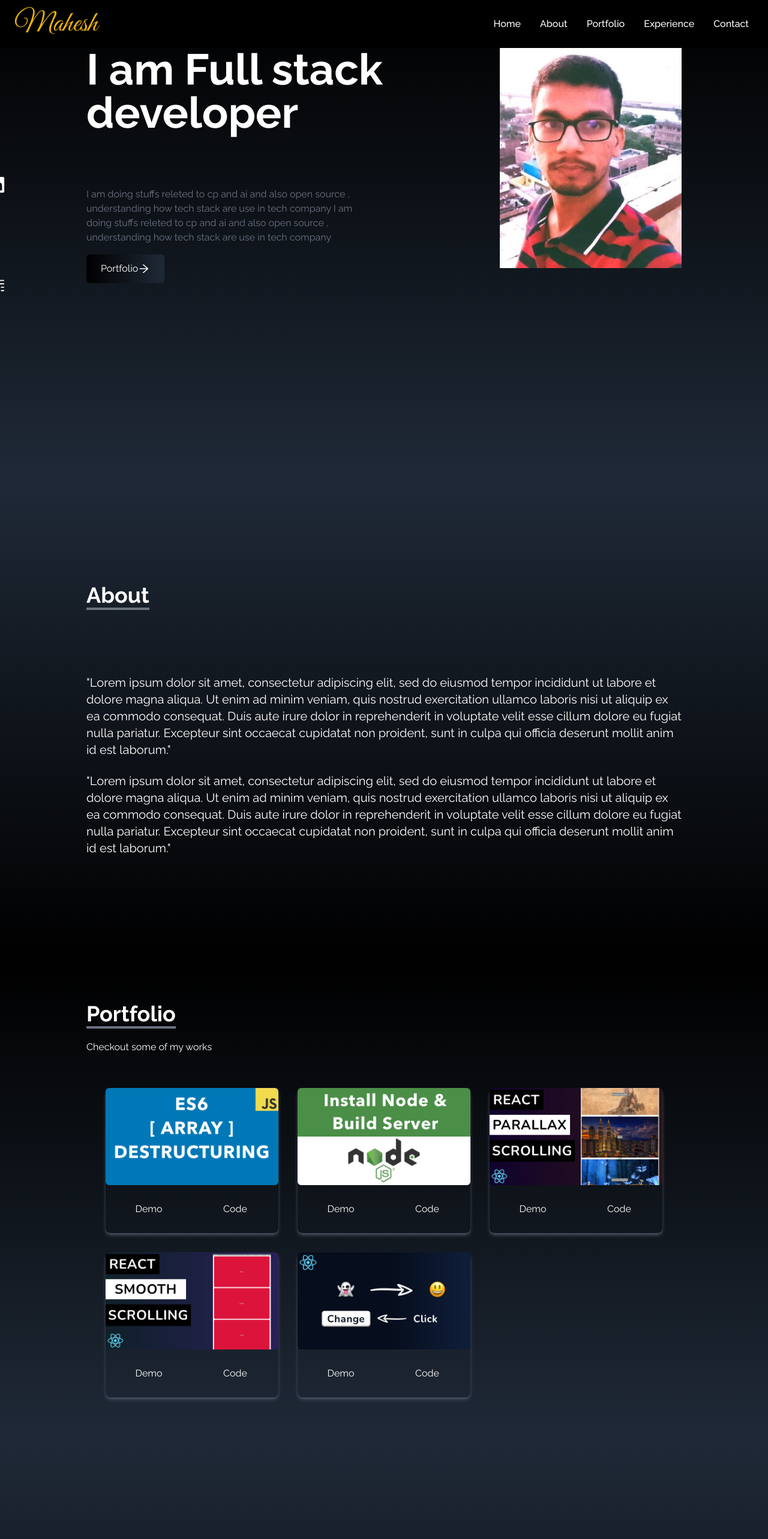
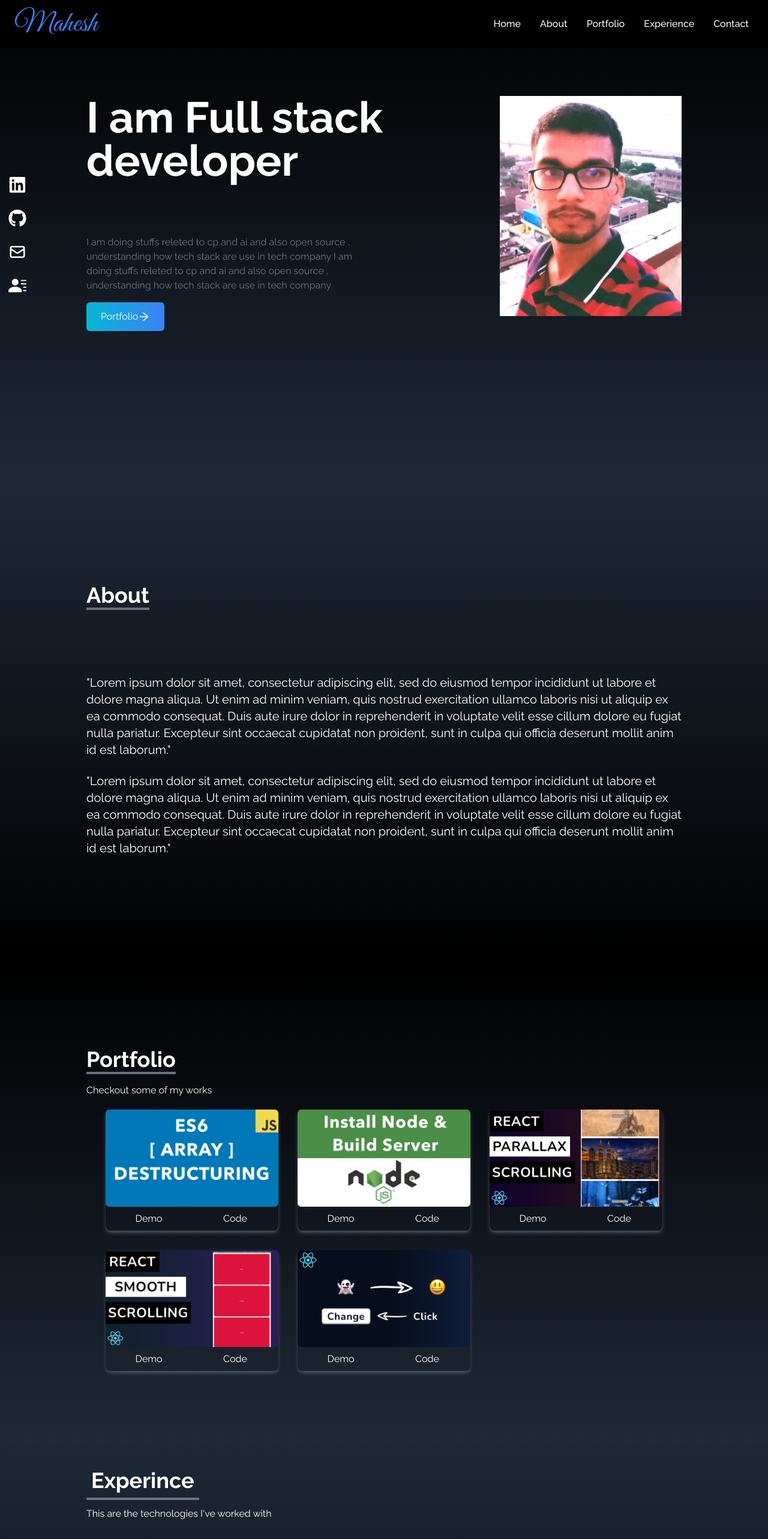
Before and after one commit to pedestrian110/MaheshPortfolio, a React (Create React App) app: page / in a window 1280 px wide. Shown: the top 2566 px of the page at 60% size. Built offline with nearby package versions, Linux system fonts and the light colour scheme.

Commit message:
Fixed overlapping issue

```diff
--- a/src/App.js
+++ b/src/App.js
@@ -8,10 +8,10 @@ import Contact from "./components/Contact";
 function App() {
   return (
     <div>
-      <NavBar/>
-      <Home/>
+     <NavBar/>
+     <Home/>
       <Social/>
-      <About/>
+     <About/>
       <Portfolio/>
       <Experiences/>
       <Contact/>
--- a/src/components/Contact.jsx
+++ b/src/components/Contact.jsx
@@ -2,13 +2,13 @@ import React from 'react'
 
 const Contact = () => {
   return (
-    <div name='contact' className="py-40 w-full h-screen bg-gradient-to-b from-black to-gray-800 p-4 text-white">
-      <div className="flex flex-cols p-4 justify-center max-w-screen-lg mx-auto h-full">
+    <div name='contact' className="pt-8 w-full h-screen bg-gradient-to-b from-black to-gray-800  text-white">
+      <div className="flex flex-row  justify-center max-w-screen-lg  h-full">
         <div className="pb-8">
-            <p className="text-4xl font-bold inline border-b-4 border-gray-500">Contact</p>
+            <p className="text-4xl font-bold inline border-b-4 border-gray-500 p-2">Contact</p>
             <p className="py-6">Submit the form below to get in touch with me</p>
         </div>
-        <div className="flex justify-center items-center">
+        <div className="flex flex-row justify-center items-center mx-28">
             <form action="" className="flex flex-col w-full md:1/2" >
                 <input type="text"
                 name="name"
--- a/src/components/Experiences.jsx
+++ b/src/components/Experiences.jsx
@@ -59,18 +59,18 @@ const Experiences = () => {
         },
     ]
   return (
-    <div name="experience" className=" py-40 bg-gradient-to-b from-gray-800 to-black w-full h-screen">
+    <div name="experience" className="  bg-gradient-to-b from-gray-800 to-black w-full h-screen">
       <div className="max-w-screen-lg mx-auto p-4 flex flex-col justify-centre w-full h-full text-white">
-        <div>
+        <div className="pt-8">
             <p className="text-4xl font-bold border-b-4 border-gray-500 p-2 inline">Experince</p>
             <p className="py-6">This are the technologies I've worked with</p>
         </div>
         <div className="w-full grid grid-cols-2 sm:grid-cols-3 gap-8 text-center py-8 px-12 sm:px-0">
             {
                 techs.map(({id,src,title,style})=>(
-                    <div key={id} className={`shadow-md hover:scale-105 duration:500 py-2 rounded-lg ${style}`}>
+                    <div key={id} className={`shadow-md hover:scale-105 duration:500  rounded-lg ${style}`}>
                     <img src={src} alt="" className="w-20 mx-auto" />
-                    <p className="mt-4">{title}</p>
+                    <p className="mt-0">{title}</p>
                     </div>
                 ))
             }
--- a/src/components/Home.jsx
+++ b/src/components/Home.jsx
@@ -5,7 +5,7 @@ const Home = () => {
   return (
     <div class="home" className=" h-screen w-full bg-gradient-to-b from-black to-gray-800 text-white ">
       <div className="max-w-screen-lg mx-auto flex flex-col items-centre justify-centre h-full px-4 md:flex-row">
-           <div className="flex flex-col justify-centre h-full">
+           <div className="py-20 flex flex-col justify-centre h-full">
               <h2 className="py-20 text-4xl sm:text-7xl font-bold text-white">I am Full stack developer</h2>
               <p className="text-gray-500 py-2 max-w-md">I am doing stuffs releted to cp and ai
                 and also open source ,
@@ -14,7 +14,7 @@ const Home = () => {
                 and also open source ,
                 understanding how tech stack are use in tech company</p>
                 <div>
-                  <button className="group text-white px-6 py-3 my-2 flex items-center rounded-md bg-gradient-to-r form-cyan-500 to-blue-500 cursor-pointer">
+                  <button className="text-white  px-6 py-3 my-2 flex items-center rounded-md bg-gradient-to-r from-cyan-500 to-blue-500 cursor-pointer">
                     Portfolio
                     <span className="group-hover:rotate-90 duration-300">
                       <AiOutlineArrowRight size={20} classNam="ml-1"/>
@@ -22,7 +22,7 @@ const Home = () => {
                   </button>
                 </div>
            </div>
-           <div>
+           <div className="py-20">
               <img src={HeroImg} alt="my profile"
               className="py-20 rounded-2xl mx-auto w-1/2 md:w-full "/>
            </div>
--- a/src/components/NavBar.jsx
+++ b/src/components/NavBar.jsx
@@ -27,8 +27,8 @@ const NavBar = () => {
     ]
   return (
     <div className="py-3 flex justify-between items-center w-full h-20 px-4 text-white bg-black fixed">
-        <div>
-            <h1 className=" text-yellow-500  text-5xl font-signature ml-2 ">Mahesh</h1>
+       <div>
+            <h1 className=" text-blue-500 shadow-md  text-5xl font-signature ml-2 ">Mahesh</h1>
         </div>
         <ul className="hidden md:flex">
           {links.map(({id,link}) =>(
--- a/src/components/Portfolio.jsx
+++ b/src/components/Portfolio.jsx
@@ -33,13 +33,13 @@ const Portfolio = () => {
 
   return (
     <div name="portfolio"
-    className=" bg-gradient-to-b from-black to-gray-800 w-full
-    text-white md:h-screen h-full">
-        <div className="max-w-screen-lg p-4 mx-auto flex flex-col justify-center w-full h-full">
-           <div className=" pb-8">
-               <p className=" text-4xl font-bold inline
+    className="p-4 bg-gradient-to-b from-black to-gray-800 w-full h-full
+    text-white md:h-screen ">
+        <div className=" max-w-screen-lg p-4 mx-auto flex flex-col justify-center w-full h-full">
+           <div className="  pt-8">
+               <p className="text-4xl font-bold inline
                border-b-4 border-gray-500">Portfolio</p>
-               <p className="py-6">Checkout some of my works</p>
+               <p className="py-5">Checkout some of my works</p>
            </div>
            <div className="grid sm:grid-cols-2 md:grid-cols-3 gap-8 px-12 sm:px-8">
             {
@@ -48,8 +48,8 @@ const Portfolio = () => {
                     <div key={id} className="shadow-md shadow-gray-600 rounded-lg">
                                 <img src={src} alt="" className="rounded-md duration-200 hover:scale-105" />
                                 <div className="flex items-center justify-center">
-                                    <button className="w-1/2 px-6 py-3 m-4 duration-200 hover:scale-105">Demo</button>
-                                    <button className="w-1/2 px-6 py-3 m-4 duration-200 hover:scale-105">Code</button>
+                                    <button className="w-1/2 px-6 py-2  duration-200 hover:scale-105">Demo</button>
+                                    <button className="w-1/2 px-6 py-2  duration-200 hover:scale-105">Code</button>
                                 </div>
                     </div>
 
--- a/src/components/Social.jsx
+++ b/src/components/Social.jsx
@@ -6,7 +6,7 @@ const Social = () => {
     const links=[{
         id:1,
         child:(
-            <> LinkedIn <FaLinkedin size={30}/> </>
+            <> LinkedIn <FaLinkedin size={30} /> </>
         ),
         href:'https://linkedin.com',
         style:'rounded-tr-md'
@@ -17,7 +17,7 @@ const Social = () => {
         child:(
             <> GitHub <FaGithub size={30}/> </>
         ),
-        href:'https://linkedin.com',
+        href:'https://github.com',
         style:'rounded-tr-md'
 
     },
@@ -26,7 +26,7 @@ const Social = () => {
         child:(
             <> Mail <HiOutlineMail size={30}/> </>
         ),
-        href:'https://linkedin.com',
+        href:'https://gmail.com',
         style:'rounded-tr-md'
 
     },
@@ -50,7 +50,7 @@ const Social = () => {
             key={id}
             className={"flex justify-between items-center w-40 h-14 px-4 ml-[-100px] hover:ml-[-10px] hover:rounded-md duration-300 bg-gray-500"+""+style}>
             <a href={href}
-             className="flex justify-between items-center w-fulll text-white "
+             className="flex justify-between items-center w-full text-white "
              download={download}
              target="_blank"
              rel="noreferrer"
```
